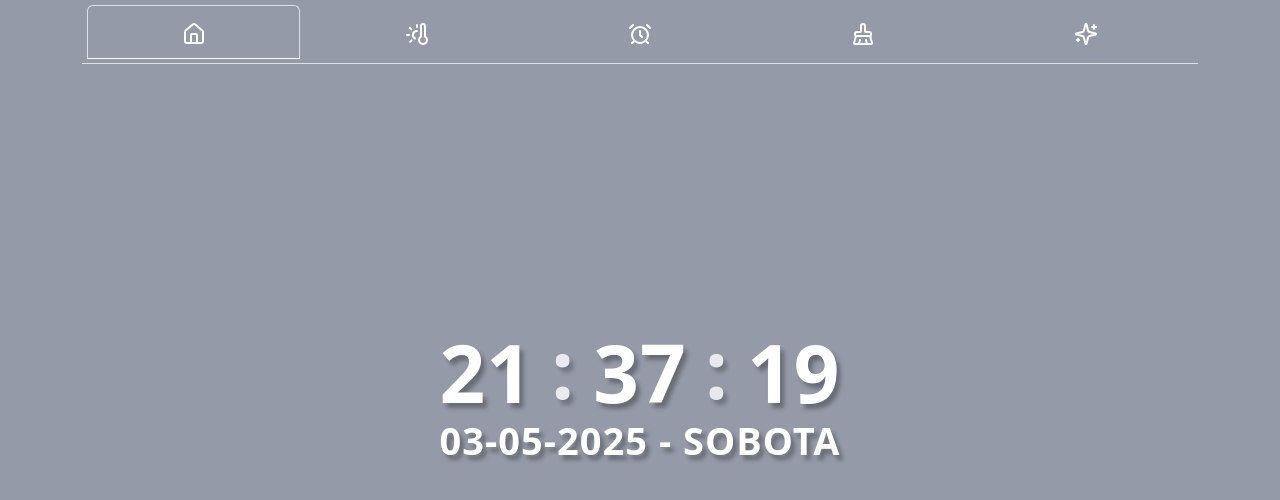
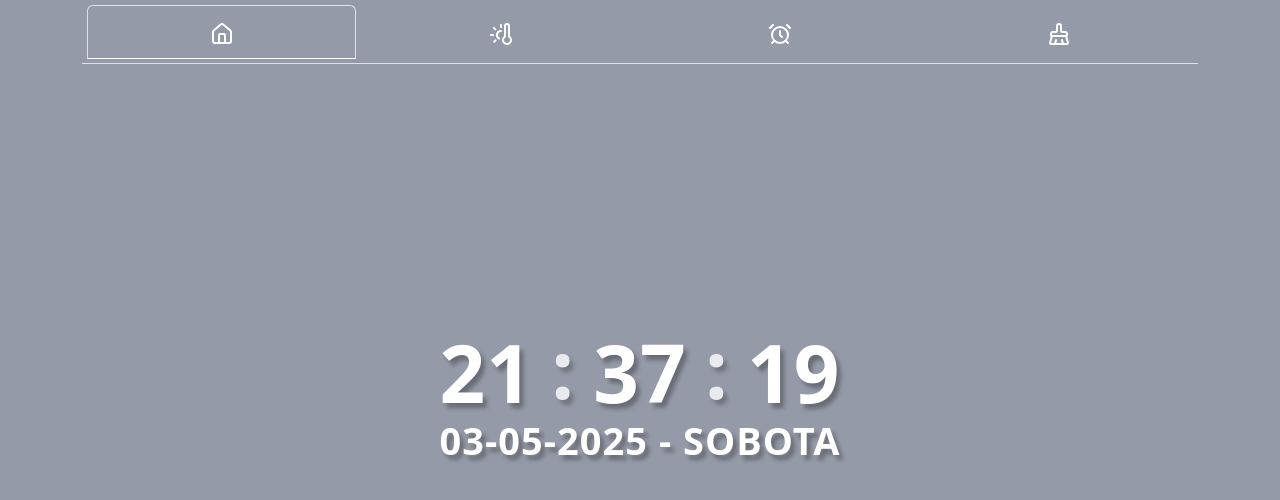
Before and after one commit to cagaragrzegorz/home-app, a React (Create React App) app: page / in a window 1280 px wide. Shown: the top 500 px of the page. Built offline with nearby package versions, Linux system fonts and the light colour scheme; no server answers.

Commit message:
*hiding fireworks

```diff
--- a/src/App.tsx
+++ b/src/App.tsx
@@ -6,7 +6,6 @@ import Dashboard from "./tabs/dashboard/Dashboard";
 import {Home} from "./tabs/home/Home";
 import {MorningRoutine} from "./tabs/morningRoutine/MorningRoutine";
 import {DutyTable} from "./tabs/dutyTable/DutyTable";
-import FireworksWithRocketsSidekickVersion from "./tabs/fireworks/FireworksWithRocketsSidekickVersion";
 
 export const App: FC = () => (
     <div className="app">
@@ -28,9 +27,9 @@ export const App: FC = () => (
                       <Tab eventKey="duties" title={<BrushCleaning color="white"/> }>
                           <DutyTable />
                       </Tab>
-                      <Tab eventKey="fireworks" title={<Sparkles color="white"/> }>
-                          <FireworksWithRocketsSidekickVersion />
-                      </Tab>
+                      {/*<Tab eventKey="fireworks" title={<Sparkles color="white"/> }>*/}
+                      {/*    <FireworksWithRocketsSidekickVersion />*/}
+                      {/*</Tab>*/}
                   </Tabs>
               </Col>
       </Container>
```
